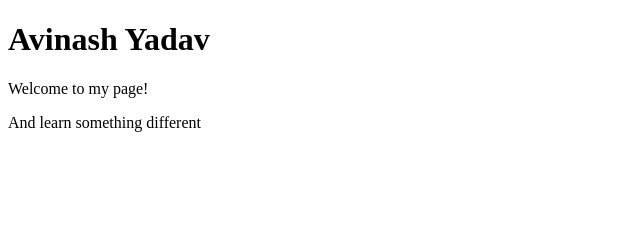
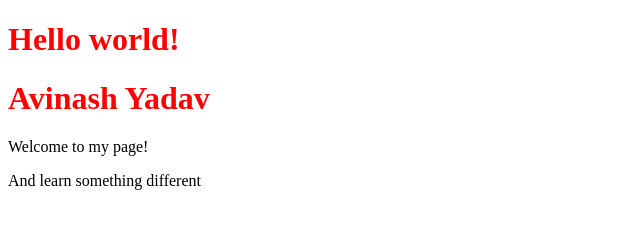
Before and after one commit to kumarrayavinash452-debug/Project2, a plain HTML site: page index.html in a window 1280 px wide. Shown: the whole page, without its empty margins (0-640 px from the left). Drawn offline with Linux system fonts and the light colour scheme.

Commit message:
astyle code changes

```diff
--- a/index.html
+++ b/index.html
@@ -4,10 +4,12 @@
     <meta charset="UTF-8">
     <meta name="viewport" content="width=device-width, initial-scale=1.0">
     <title>Learn CSS</title>
+    <link rel="stylesheet" href="style.css">
 </head>
 <body>
+   <h1>Hello world!</h1>
+   <h1>Avinash Yadav</h1>
 
-   <h1>Avinash Yadav</h1>
 <p>Welcome to my page!</p>
 <p>And learn something different</p>
 
--- a/style.css
+++ b/style.css
@@ -0,0 +1,8 @@
+h1{
+
+color:red;
+
+
+
+
+}
```
